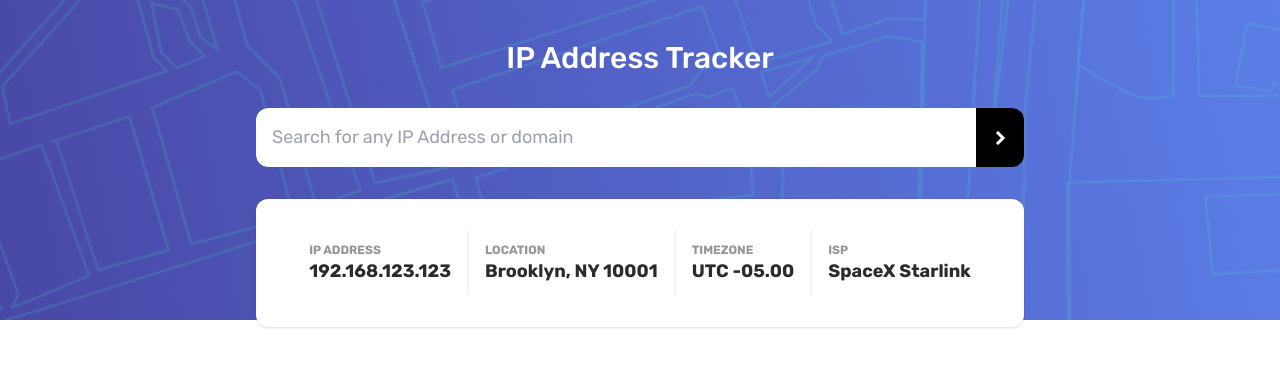
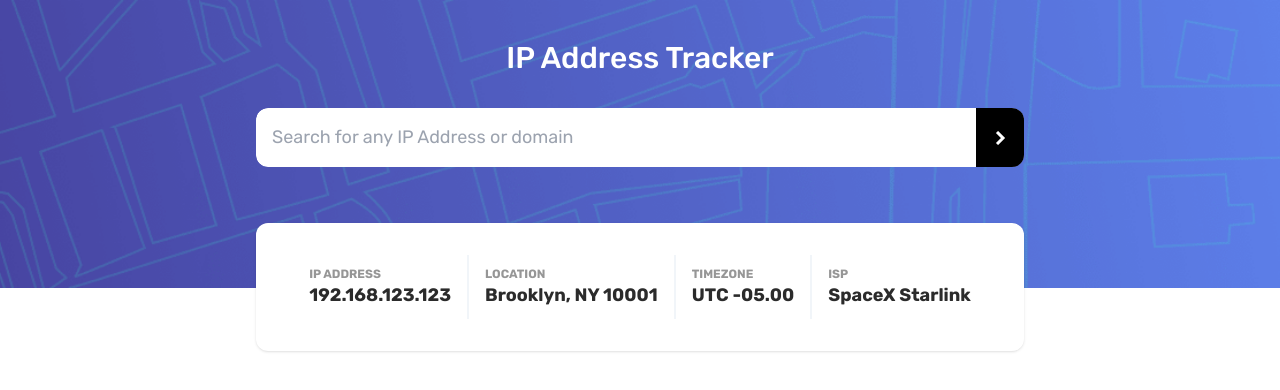
Before and after one commit to daft2/frontend-2023, a React (Vite) app: page /ip-address-tracker in a window 1280 px wide. Shown: the top 390 px of the page. Built offline with nearby package versions, Linux system fonts and the light colour scheme.

Commit message:
ref: change image height and adjust margin for description section

```diff
--- a/src/domains/ip-address-tracker/IpAddressTracker.tsx
+++ b/src/domains/ip-address-tracker/IpAddressTracker.tsx
@@ -9,7 +9,7 @@ const IpAddressTracker = (props: Props) => {
         <img
           src="images/ip-address-tracker/pattern-bg.png"
           alt=""
-          className="w-full object-cover min-h-[20rem]"
+          className="w-full object-cover h-[18rem]"
         />
         <div className="absolute top-10 flex flex-col items-center justify-center w-full">
           <h1 className="text-white font-medium text-2xl lg:text-3xl">
@@ -27,7 +27,7 @@ const IpAddressTracker = (props: Props) => {
               </span>
             </div>
           </div>
-          <div className="bg-white flex flex-col lg:flex-row justify-center items-center w-full max-w-xs lg:max-w-3xl shadow rounded-xl py-8 gap-4">
+          <div className="bg-white flex flex-col lg:flex-row justify-center items-center w-full max-w-xs lg:max-w-3xl shadow lg:my-6 rounded-xl py-8 gap-4">
             <DescriptionItem label="ip address" value="192.168.123.123" />
             <div className="hidden lg:block h-[4rem] w-[2px] bg-slate-100" />
             <DescriptionItem label="location" value="Brooklyn, NY 10001" />
```
